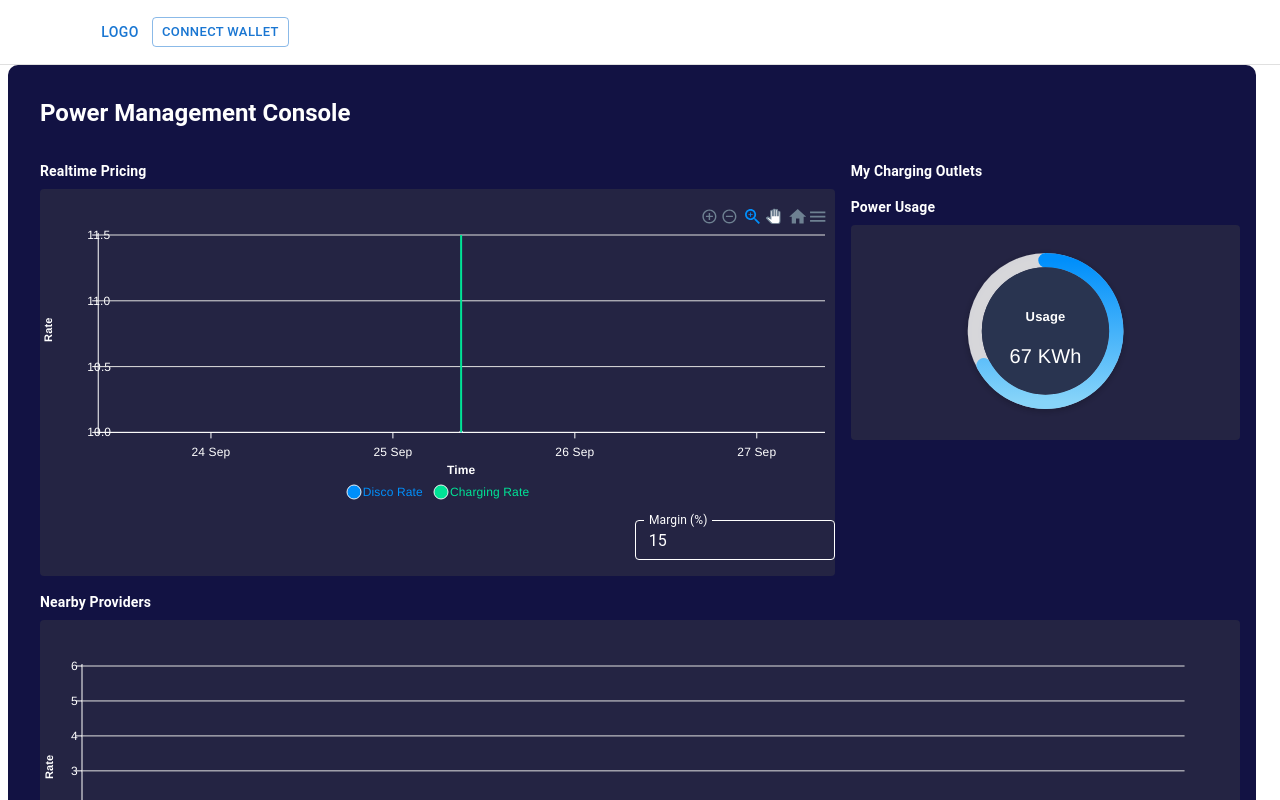
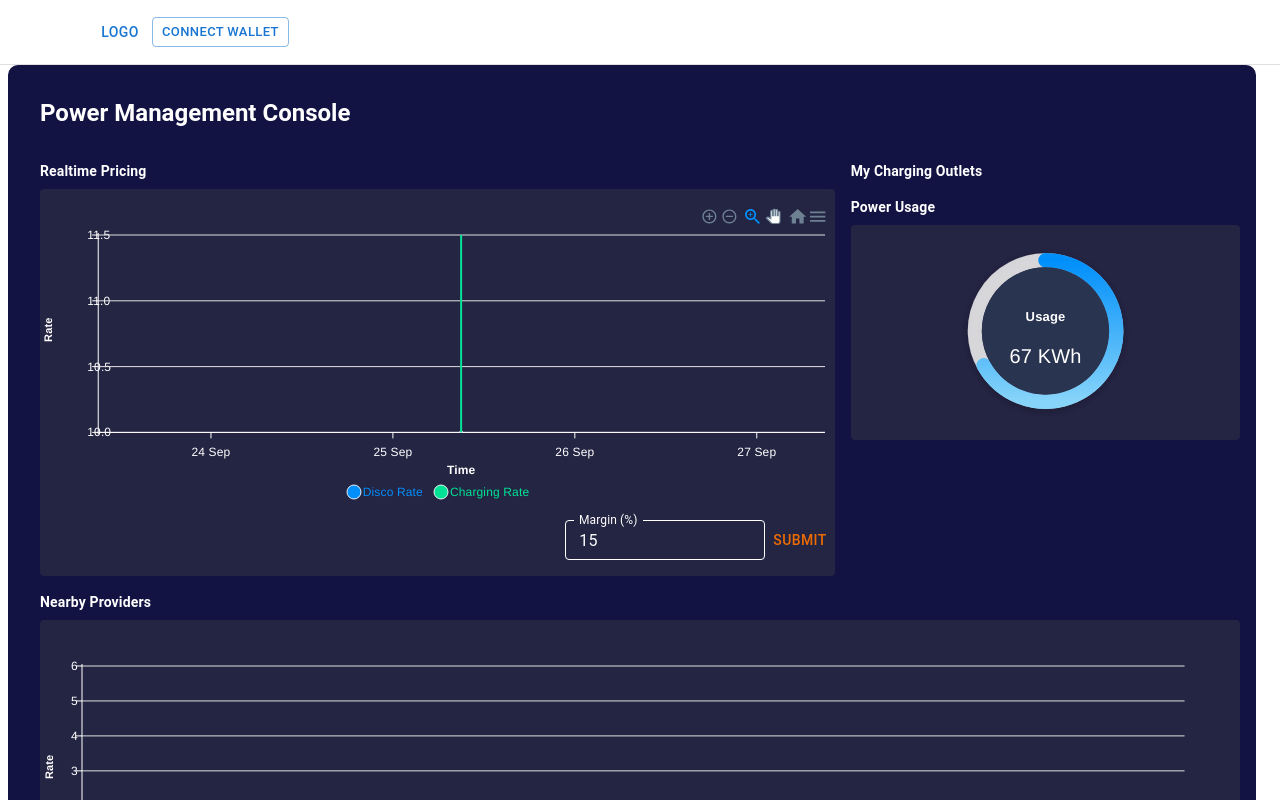
Before and after one commit to prakhar1144/major-project-frontend, a React (Create React App) app: page /provider-dashboard in a window 1280 px wide. Shown: the top 800 px of the page. Built offline with nearby package versions, Linux system fonts and the light colour scheme.

Commit message:
finalised

```diff
--- a/src/Context/SmartContract.js
+++ b/src/Context/SmartContract.js
@@ -120,7 +120,8 @@ const SmartContractProvider = ({ children }) => {
         providerListener(contract);
         await contract.addProvider(currentAccount, _rate, _location, _availableChargingPorts);
         setIsProviderConfirmed(true);
-        console.log('okay');
+        appendSpreadsheet(_name, _rate, _location, _availableChargingPorts);
+        // updateSpreadsheet(_name, 10, 20);
       }
     } catch (error) {
       console.log(error);
--- a/src/Pages/ProviderDashboard.jsx
+++ b/src/Pages/ProviderDashboard.jsx
@@ -1,10 +1,24 @@
-import { Container, Box, Grid, Typography, Paper, FormControl, InputLabel, Input, InputAdornment, TextField, styled } from '@mui/material';
+import {
+  Container,
+  Box,
+  Grid,
+  Typography,
+  Paper,
+  FormControl,
+  InputLabel,
+  Input,
+  InputAdornment,
+  TextField,
+  styled,
+  Button
+} from '@mui/material';
 import React, { useEffect, useState } from 'react';
 import { SmartContractContext } from '../Context/SmartContract';
 import ReactApexChart from 'react-apexcharts';
 import axios from 'axios';
 import Chart from './components/Chart';
 import ProviderCard from './components/ProviderCard';
+import { updateSpreadsheet } from 'Utils/spreadsheet';
 
 const CssTextField = styled(TextField)({
   '& label.MuiInputLabel-root': { color: 'white' },
@@ -111,6 +125,7 @@ export default function ProviderDashboard() {
     }
   });
   const [margin, setMargin] = useState(15);
+  const [newMargin, setNewMargin] = useState(15);
 
   const getNearbyData = async () => {
     const url =
@@ -155,7 +170,8 @@ export default function ProviderDashboard() {
   let oldSeries = realtimeSeries;
   let oldCategory = realtimeCategory;
   useEffect(() => {
-    const interval = setInterval(() => {
+    const interval = setInterval(
+      () => {
         const val = (Math.random() * 4 + 8).toFixed(2);
         const newSeries = [
           {
@@ -172,11 +188,22 @@ export default function ProviderDashboard() {
         oldCategory = newCategory;
         setRealtimeSeries(newSeries);
         setRealtimeCategory(newCategory);
-    }, 7000);
+        updateSpreadsheet('NIT Hamirpur Charging Station', margin, (val * (1 + margin / 100.0)).toFixed(2));
+      },
+      process.env.NODE_ENV === 'production'
+        ? process.env.REACT_APP_UPDATE_INTERVAL_MARGIN_PRO
+        : process.env.REACT_APP_UPDATE_INTERVAL_MARGIN_DEV
+    );
 
     return () => clearInterval(interval);
-  }, [margin]);
+  }, [newMargin]);
 
+  const handleSubmit = (e) => {
+    e.preventDefault();
+    setNewMargin(margin);
+    // console.log(providerInfo);
+    updateSpreadsheet('NIT Hamirpur Charging Station', margin, realtimeSeries[1].data[realtimeSeries[1].data.length - 1]);
+  };
   return (
     <Container sx={{ paddingTop: 2 }} maxWidth="xxl">
       <Grid container sx={{ backgroundColor: '#121243', borderRadius: '10px', p: 2, color: 'white' }} spacing={2}>
@@ -209,7 +236,7 @@ export default function ProviderDashboard() {
                 }
               }}
             />
-            <Box display="flex" justifyContent="flex-end">
+            <Box display="flex" justifyContent="flex-end" component="form" onSubmit={handleSubmit}>
               <Box width="200px">
                 <CssTextField
                   size="small"
@@ -219,6 +246,9 @@ export default function ProviderDashboard() {
                   onChange={(e) => setMargin(e.target.value)}
                 />
               </Box>
+              <Button type="submit" variant="text" color="warning">
+                Submit
+              </Button>
             </Box>
           </Box>
         </Grid>
```
Also changed, not shown: 1 other file (tests, documents, lock files or other folders). Lines whose indentation alone changed are shown as unchanged.
